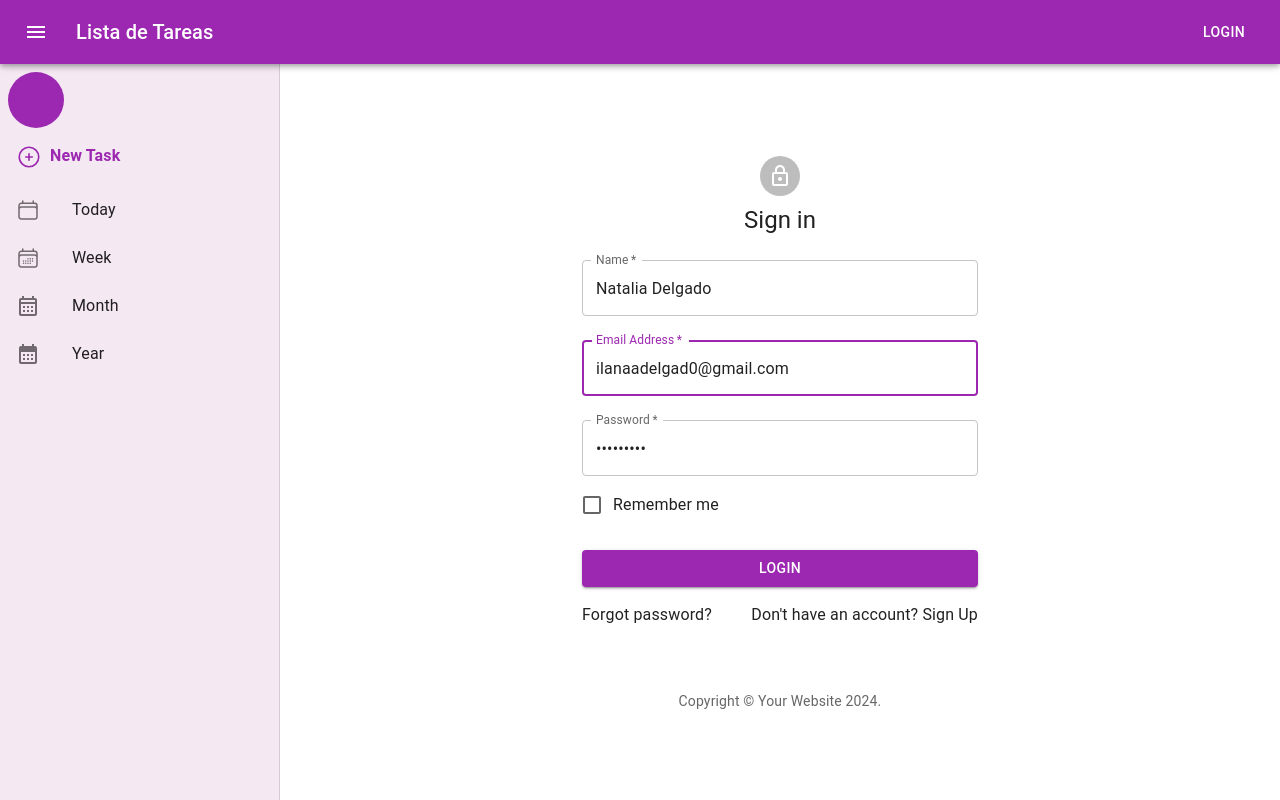
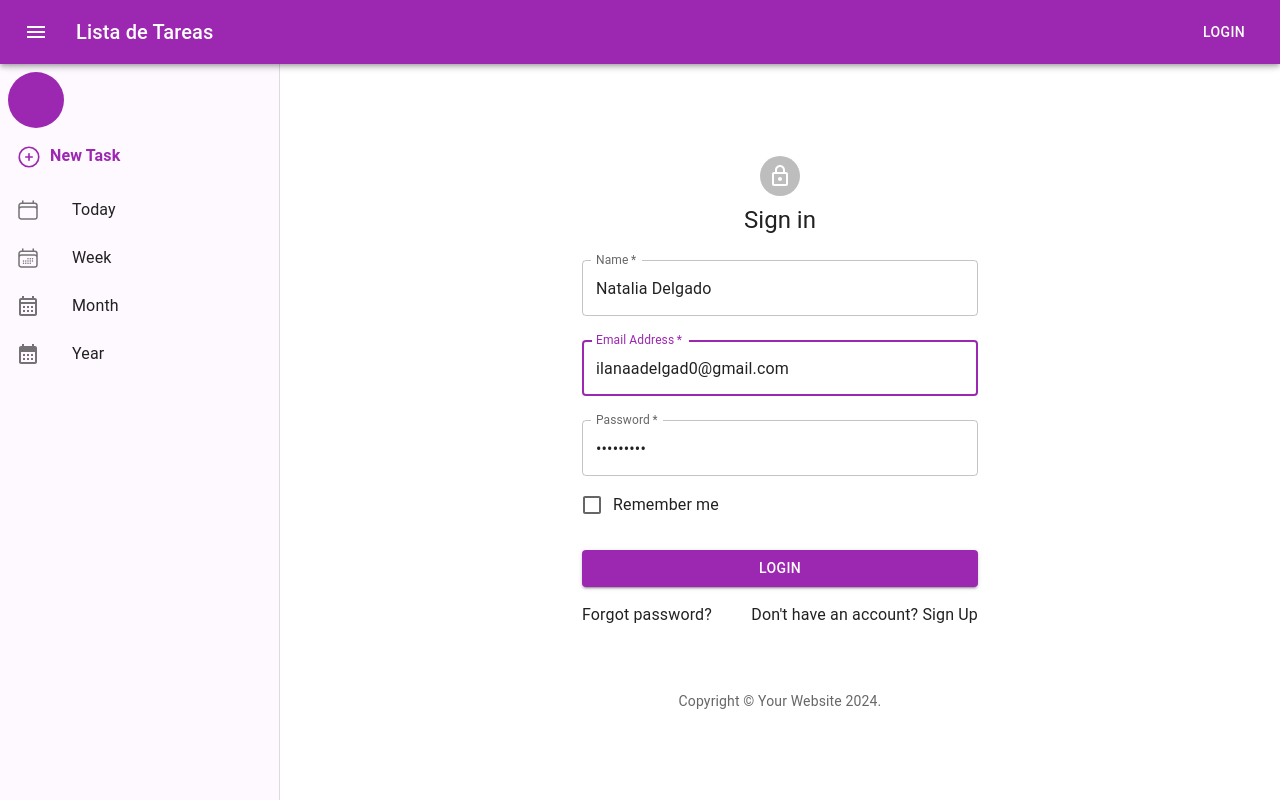
Before and after one commit to natdelgado1/ListadeTareas-MERN-MaterialUI, a Next.js app in the folder client/: page /login in a window 1280 px wide. Built offline with nearby package versions, Linux system fonts and the light colour scheme.

Commit message:
Ligero cambio en el color de fondo del sidebar

```diff
--- a/client/src/theme.js
+++ b/client/src/theme.js
@@ -16,7 +16,7 @@ export const theme = createTheme({
   export const fondoLila = createTheme({
     palette: {
       background: {
-        paper: '#f4e8f3', // your color
+        paper: '#fef9ff', // your color
       },
     },
   });
```
